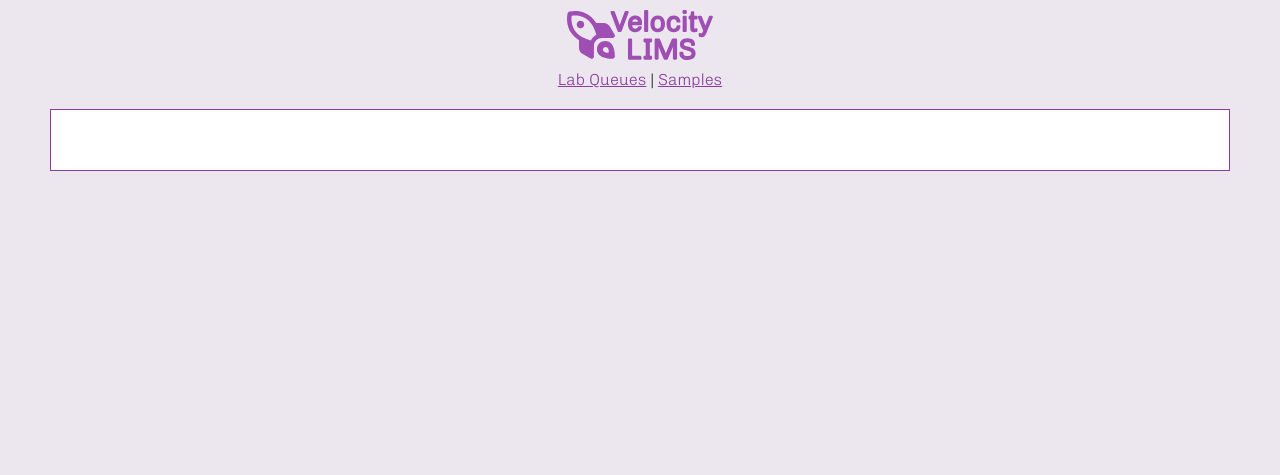
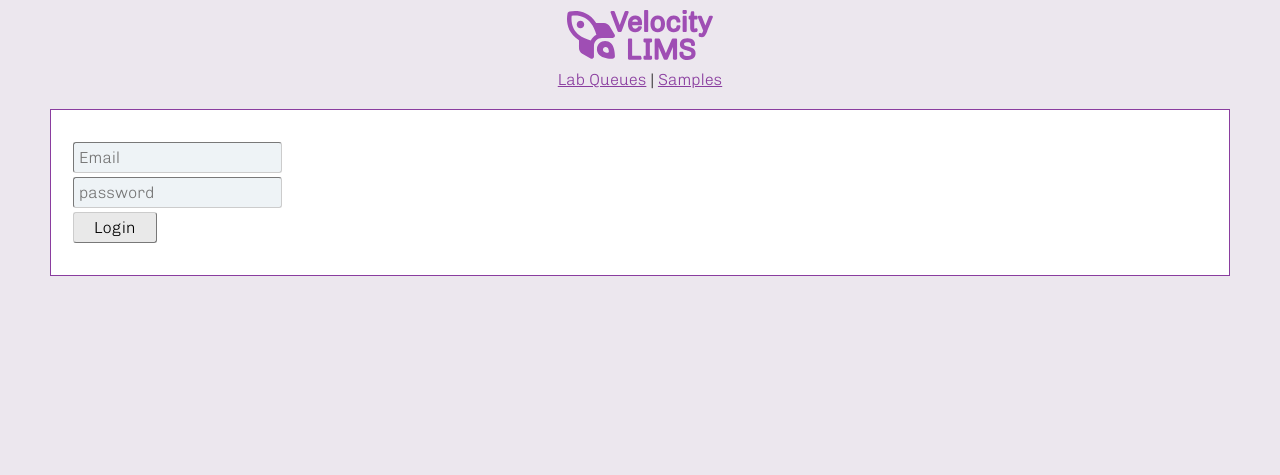
Before and after one commit to brianbgriffiths/velocity-lims, a Django app: template templates/login.html in a window 1280 px wide. Shown: the top 475 px of the page. Run offline with Django 5.2, Linux system fonts and the light colour scheme; the template is opened without the code that fills it, so the values that code supplies are empty.

Commit message:
login woes

```diff
--- a/settings/urls.py
+++ b/settings/urls.py
@@ -34,7 +34,7 @@ urlpatterns = [
     path('login/',views.show_login, name='show_login'),
     path('setup/', views.setup, name="setup"),
     path('setup_save/', views.setup_save, name="setup_save"),
-    path('submit/', login.login_submit, name="login_submit"),
+    path('login_submit/', login.login_submit, name="login_submit"),
     path("queues/", queues.display_queues, name="display_queues"),
     path('queue/<str:queue>', queues.display_queue, name='display_queue'),
     path('reserved/<str:reserved>', queues.display_reserved, name='display_reserved'),
--- a/templates/login.html
+++ b/templates/login.html
@@ -34,21 +34,17 @@
 
 {% block javascript %}
 <script>
-const mod={{ mod|safe }};
-const urlprefix='{{url}}';
-const options={{ mod_options|safe }};
 const csrf = '{{ csrf_token }}';
 
-console.log('mod',mod,'options',options)
 const main = document.getElementById('account_login');
 
 var container = document.createElement("div");
 var textbox = document.createElement("input");
 container.appendChild(textbox)
 textbox.type="text";
-textbox.placeholder=mod.login.value[options.login];
+textbox.placeholder='Email';
 textbox.id='login-account'
-textbox.dataset.type=mod.login.value[options.login];
+textbox.dataset.type='email'
 main.appendChild(container);
 
 var pcontainer = document.createElement("div");
@@ -79,7 +75,7 @@ function login() {
 	data['login']=document.getElementById('login-account').value;
 	data['logintype']=document.getElementById('login-account').dataset.type;
 	data['password']=document.getElementById('login-password').value;
-	const pyoptions={data,csrf,urlprefix,url:'submit',submit_id:'login-button',submit_mode:'success'}
+	const pyoptions={data,csrf,urlprefix,url:'login_submit',submit_id:'login-button',submit_mode:'success'}
 	pylims_post(pyoptions).then(result => {
 	  console.log('pylims.post result',result);
 	  setTimeout(function() { window.location.href=`https://${window.location.hostname}`; }, 1000);
```
